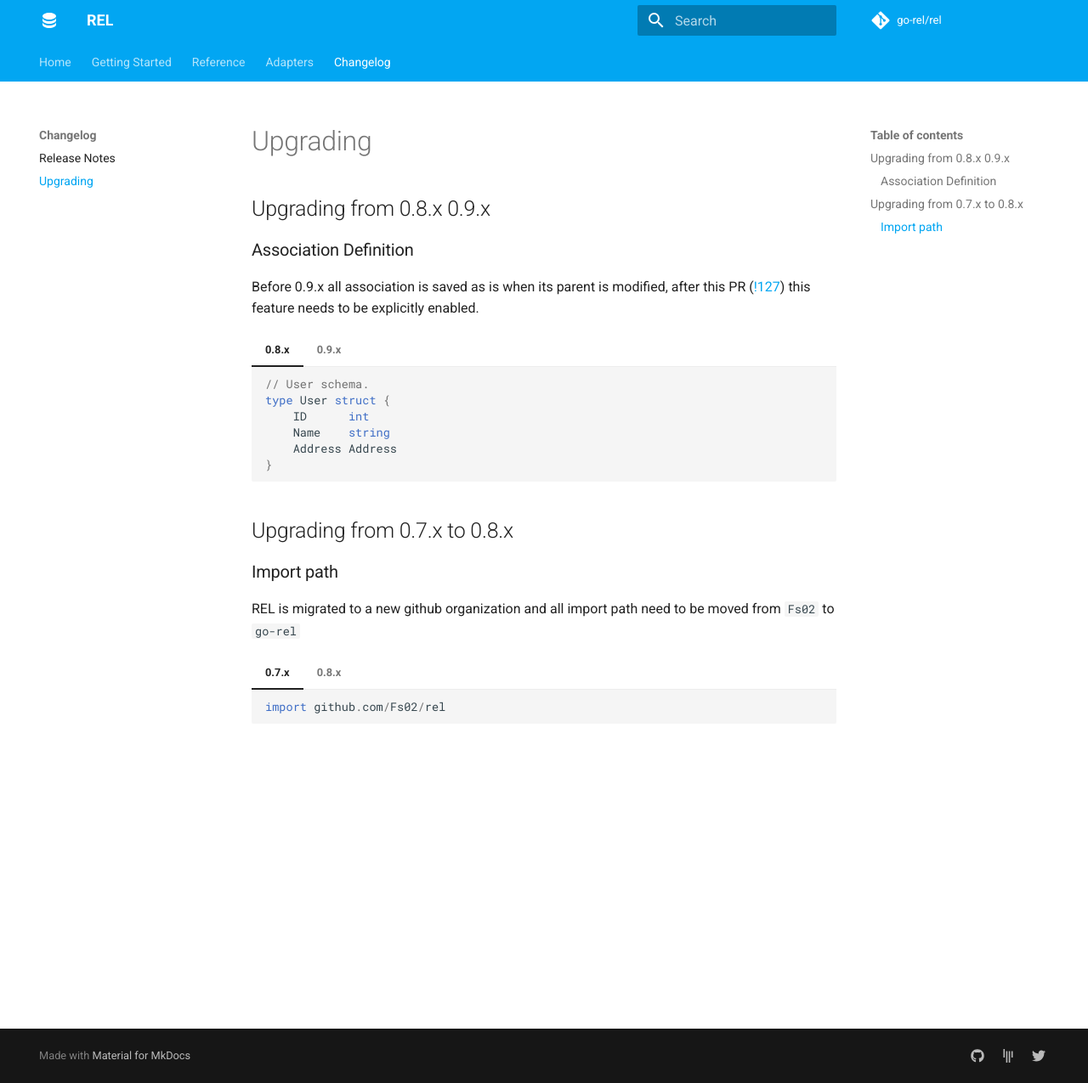
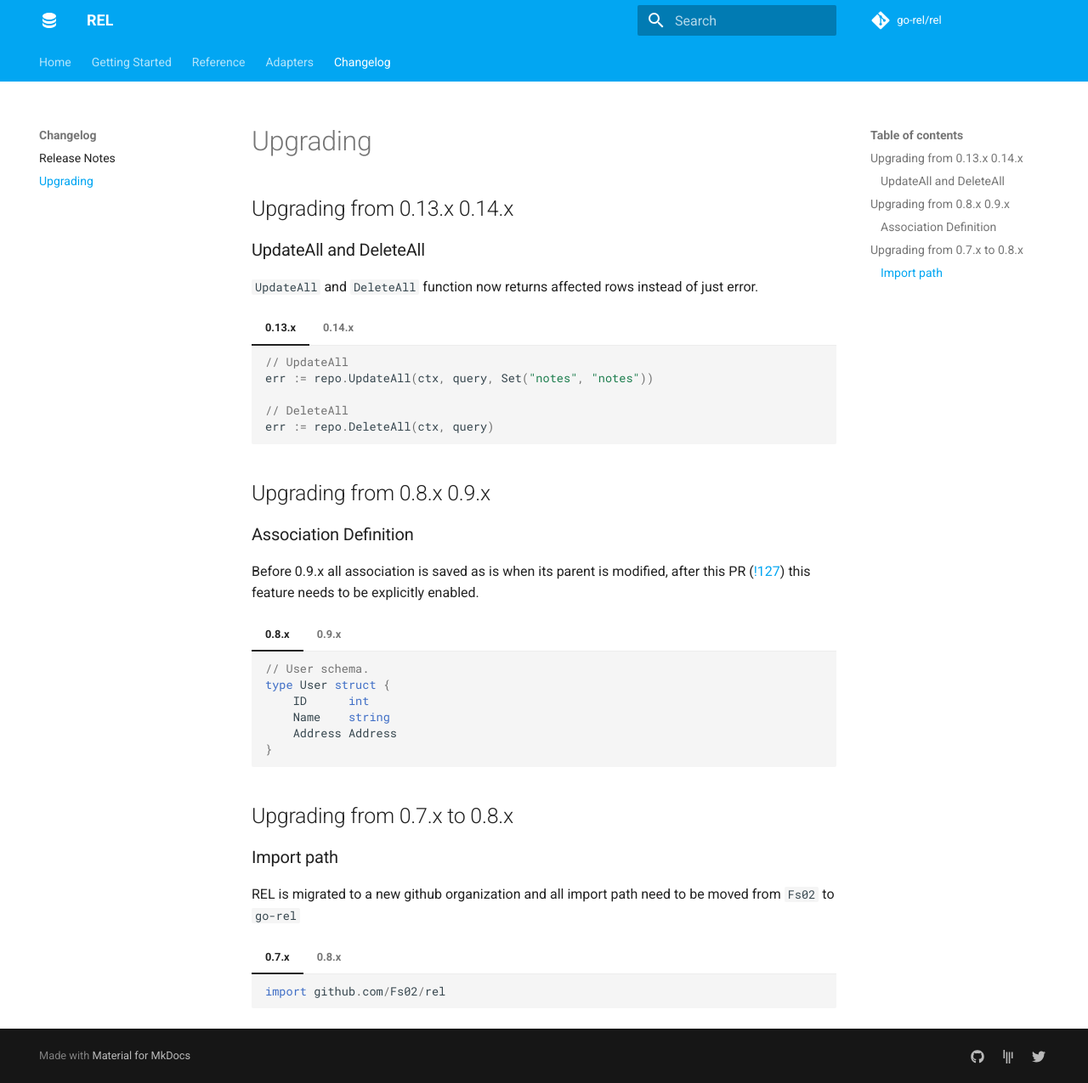
Before and after one commit to go-rel/doc, an MkDocs documentation site: the page built from docs/changelog/upgrading.md, in a window 1280 px wide and 1275 px high. Shown: the whole window at 85% size. Built offline with MkDocs 1.6.1 and Material for MkDocs 9.7.7, drawn with Linux system fonts in a browser that asks for light colours; comment, search, counter and statistics services are not loaded.

Commit message:
Update doc for upgrading UpdateAll and DeleteAll

````diff
--- a/docs/changelog/upgrading.md
+++ b/docs/changelog/upgrading.md
@@ -1,4 +1,30 @@
 # Upgrading
+
+## Upgrading from 0.13.x 0.14.x
+
+### UpdateAll and DeleteAll
+
+`UpdateAll` and `DeleteAll` function now returns affected rows instead of just error.
+
+=== "0.13.x"
+
+    ```go
+    // UpdateAll
+    err := repo.UpdateAll(ctx, query, Set("notes", "notes"))
+
+    // DeleteAll
+    err := repo.DeleteAll(ctx, query)
+    ```
+
+=== "0.14.x"
+
+    ```go
+    // UpdateAll
+    updatedCount, err := repo.UpdateAll(ctx, query, Set("notes", "notes"))
+
+    // DeleteAll
+    deletedCount, err := repo.DeleteAll(ctx, query)
+    ```
 
 ## Upgrading from 0.8.x 0.9.x
 
````
